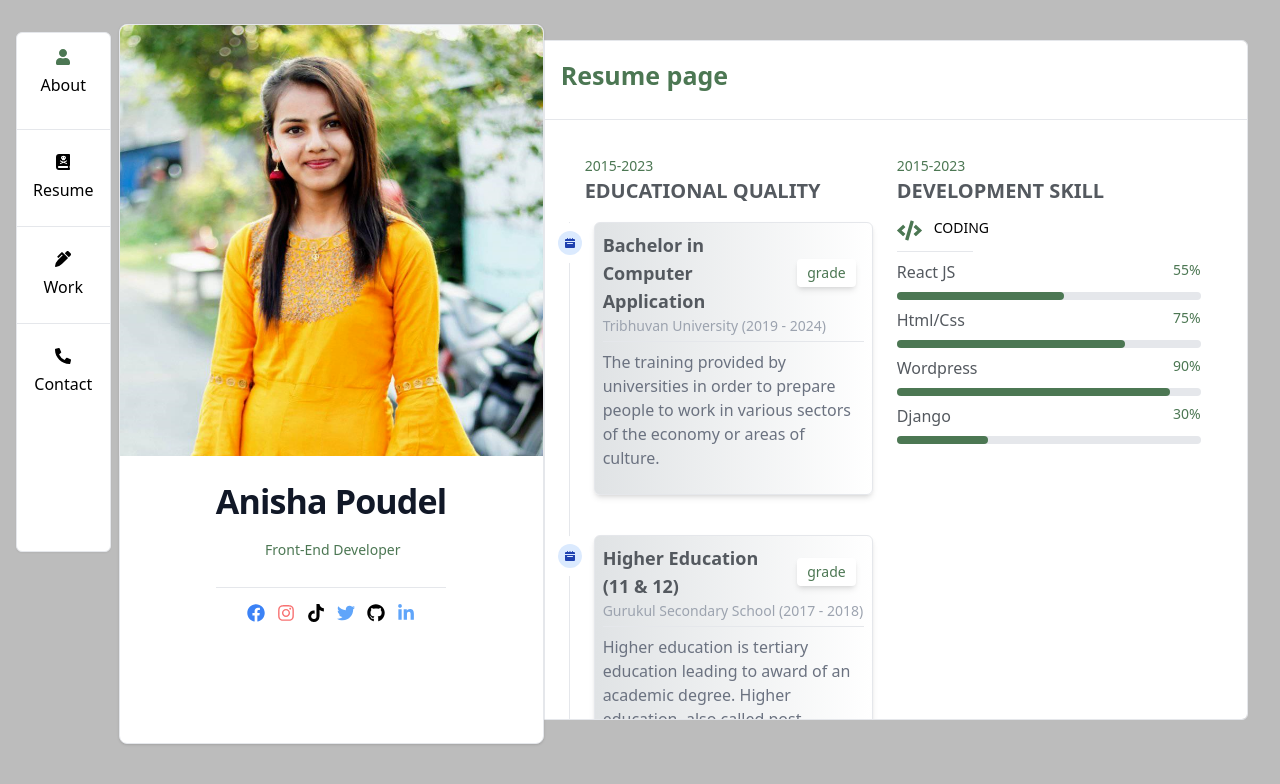
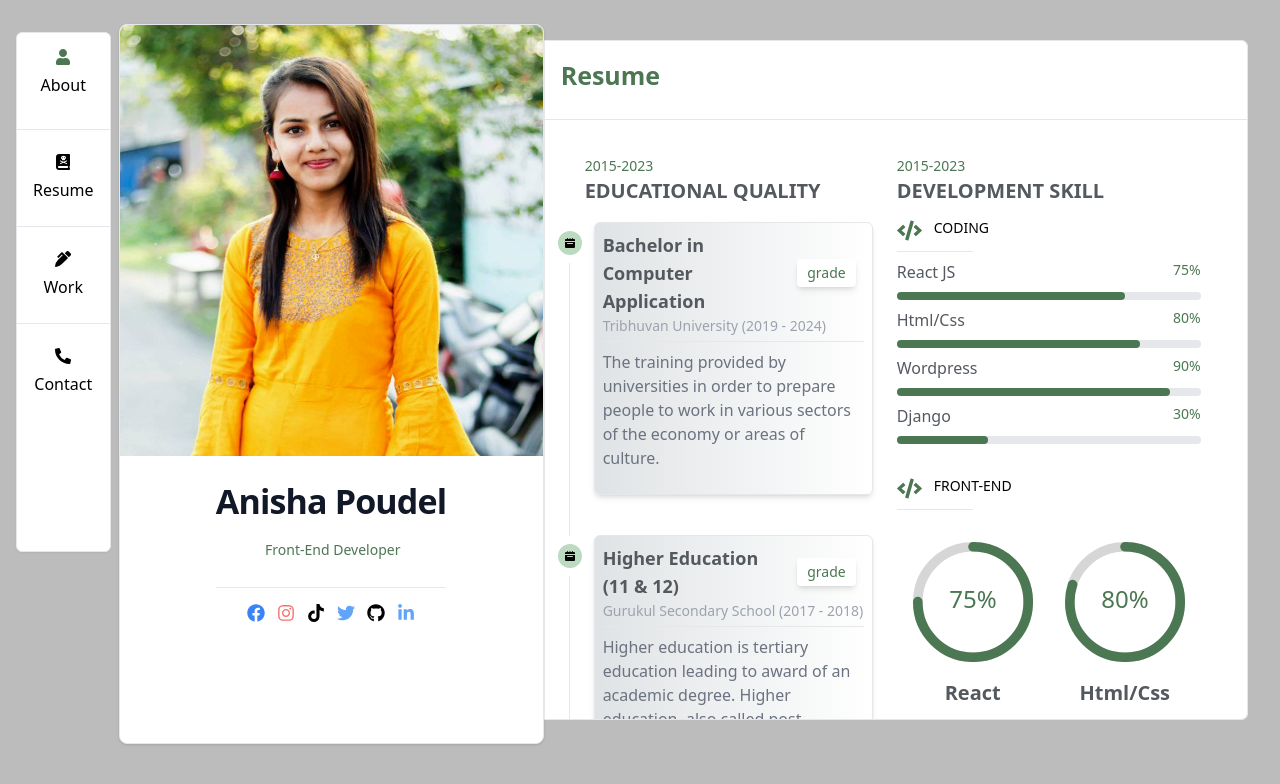
Before and after one commit to anishap123/My_portfolio, a React (Create React App) app: page /resume in a window 1280 px wide. Shown: the top 784 px of the page. Built offline with nearby package versions, Linux system fonts and the light colour scheme.

Commit message:
resume page

```diff
--- a/src/pages/Resume.jsx
+++ b/src/pages/Resume.jsx
@@ -1,14 +1,14 @@
 import React from "react";
-import { FaCode } from "react-icons/fa";
+import { FaCode, FaFrownOpen, FaWordpress } from "react-icons/fa";
+import { CircularProgressbar } from "react-circular-progressbar";
+import "react-circular-progressbar/dist/styles.css";
 
 const Resume = () => {
   const dataItems = [
-    { name: "React JS", percentage: 55 },
-    { name: "Html/Css", percentage: 75 },
+    { name: "React JS", percentage: 75 },
+    { name: "Html/Css", percentage: 80 },
     { name: "Wordpress", percentage: 90 },
     { name: "Django", percentage: 30 },
-
-
 
     // Add more data items as needed
   ];
@@ -40,13 +40,22 @@ const Resume = () => {
         "Secondary education or post-primary education covers two phases on the International Standard Classification of Education scale.",
     },
   ];
+  const percentage = 66;
+
+  // front-end
+  const data = [
+    { percentage: 75, title: "React " },
+    { percentage: 80, title: "Html/Css" },
+    { percentage: 85, title: "Bootstrap" },
+    { percentage: 90, title: "Tailwind Css" },
+  ];
 
   return (
     <>
       <div className="basis-[58%] border h-[85vh] mt-10 ml- -2 mr-8 bg-white rounded-r-md  overflow-auto">
         <div className="About flex flex-col ">
           <div className="text-[25px] py-4 ml-4 font-bold text-[#4c7753] cursor-pointer ">
-            Resume page
+            Resume
           </div>
           <hr className=" flex my-2  h-full w-full bg-gray-800 " />
 
@@ -65,9 +74,9 @@ const Resume = () => {
                       key={item.id}
                       className="mb-10 ml-6 border p-2 rounded-md shadow-md bg-gradient-to-r from-[#e0e3e5] to-[#ffffff]"
                     >
-                      <span className="absolute flex items-center justify-center w-6 h-6 bg-blue-100 rounded-full -left-3 ring-8 ring-white">
+                      <span className="absolute flex items-center justify-center w-6 h-6 bg-[#bbdac0] rounded-full -left-3 ring-8 ring-white">
                         <svg
-                          className="w-2.5 h-2.5 text-blue-800 dark:text-blue-300"
+                          className="w-2.5 h-2.5  dark:text-[#4c7753]"
                           aria-hidden="true"
                           xmlns="http://www.w3.org/2000/svg"
                           fill="currentColor"
@@ -84,8 +93,6 @@ const Resume = () => {
                         </span>
                       </h3>
 
-
-
                       <time className="block mb-2 text-sm font-normal leading-none text-gray-400 dark:text-gray-500">
                         {item.university}
                       </time>
@@ -99,18 +106,16 @@ const Resume = () => {
               </ol>
             </div>
             <div className="flex justify-start w-[100%] flex-col ml-6">
-              <p className=" text-[15px] text-sm text-[#4c7753]">
-                2015-2023
-              </p>
+              <p className=" text-[15px] text-sm text-[#4c7753]">2015-2023</p>
               <h4 className=" pb-3 text-[20px] font-semibold w-[100%] text-[#54595F] ">
                 DEVELOPMENT SKILL
               </h4>
 
               <div>
-              <p className=" text-[15px] text-sm dark:text-gray-800 flex font-medium">
-                <FaCode className="text-[25px] text-[#4c7753] mr-3"  /> CODING
-              </p>
-              <hr className=" flex my-2   w-[25%] bg-gray-800 " />
+                <p className=" text-[15px] text-sm dark:text-gray-800 flex font-medium">
+                  <FaCode className="text-[25px] text-[#4c7753] mr-3" /> CODING
+                </p>
+                <hr className=" flex my-2   w-[25%] bg-gray-800 " />
 
                 {dataItems.map((item, index) => (
                   <div key={index}>
@@ -131,10 +136,38 @@ const Resume = () => {
                   </div>
                 ))}
               </div>
+
+              <p className="mt-8 text-[15px] text-sm dark:text-gray-800 flex font-medium">
+                <FaCode className="text-[25px] text-[#4c7753] mr-3" /> FRONT-END
+              </p>
+              <hr className=" flex my-2   w-[25%] bg-gray-800 " />
+
+              <div class="grid grid-cols-2  place-content-stretch mt-2 h-48 ...">
+                {data.map((item, index) => (
+                  <div className="flex flex-col items-center" key={index}>
+                    <h1 className="text-[#4c7753] p-4">
+                      <CircularProgressbar
+                        value={item.percentage}
+                        text={`${item.percentage}%`}
+                        styles={{
+                          path: {
+                            stroke: '#4c7753', // Green color
+                          },
+                          text: {
+                            fill: '#4c7753', // Green color
+                            fontSize: '20px',
+                          },
+                        }}
+                      />
+                    </h1>
+                    <h2 className="flex text-[20px] font-semibold text-[#54595F] text-center">
+                      {item.title}
+                    </h2>
+                  </div>
+                ))}
+              </div>
             </div>
           </div>
-          <div className="text-[25px] py-4 ml-4 mt-10 mb-10   "></div>
-          <div className="text-[25px] py-4 ml-4 "></div>
         </div>
       </div>
     </>
```
